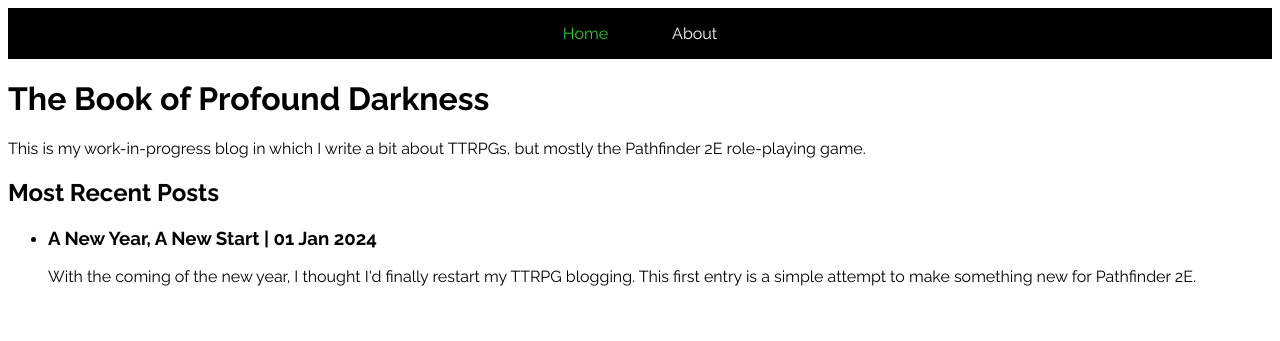
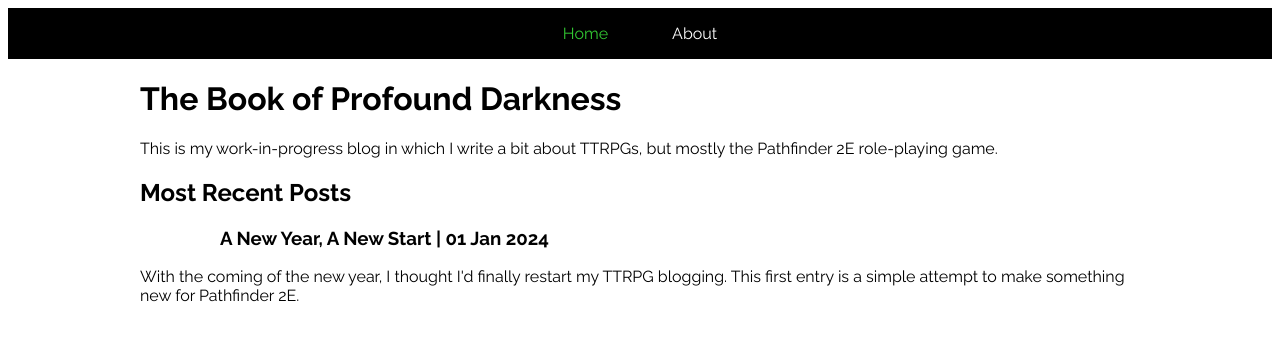
Before and after one commit to profounddark/pathfinder-blog, a Jekyll site: the page built from index.html, in a window 1280 px wide. Shown: the top 341 px of the page. Built offline with Jekyll 4.4.1, drawn with Linux system fonts in a browser that asks for light colours.

Commit message:
added style for the front

```diff
--- a/assets/css/fonts-and-colors.css
+++ b/assets/css/fonts-and-colors.css
@@ -12,8 +12,8 @@
         --main-text-color: white;
         --main-bg-color: rgb(33,33,33);
 
-        --navbar-bg-color: white;
-        --navbar-text-color: rgb(33, 33, 33);
+        --navbar-bg-color: rgb(20, 20, 70);
+        --navbar-text-color: white;
     }
 }
 
--- a/assets/css/site.css
+++ b/assets/css/site.css
@@ -1,6 +1,6 @@
 @import url(./fonts-and-colors.css);
 
-/*          || Main Settings             */
+/*          || Main Settings                */
 body {
     background-color: var(--main-bg-color);
     color: var(--main-text-color);
@@ -12,8 +12,24 @@
     text-decoration: none;
 }
 
-/*          || Navigation Menu          */
+ul {
+    padding: 0;
+}
 
+li {
+    list-style: none;
+}
+
+/*          || CSS for the main frame       */
+
+.mainframe {
+    max-width: 1000px;
+    margin: 0 auto 2.5rem auto;
+    padding: 0 1.0rem;
+}
+
+
+/*          || Navigation Menu              */
 
 nav {
     background-color: var(--navbar-bg-color);
@@ -42,3 +58,9 @@
 nav a.current:hover {
     background-color: var(--navbar-current-text-color);
 }
+
+/*          || Post Listing on Front        */
+
+ul li>*>* {
+    padding-left: 5rem;
+}
```
